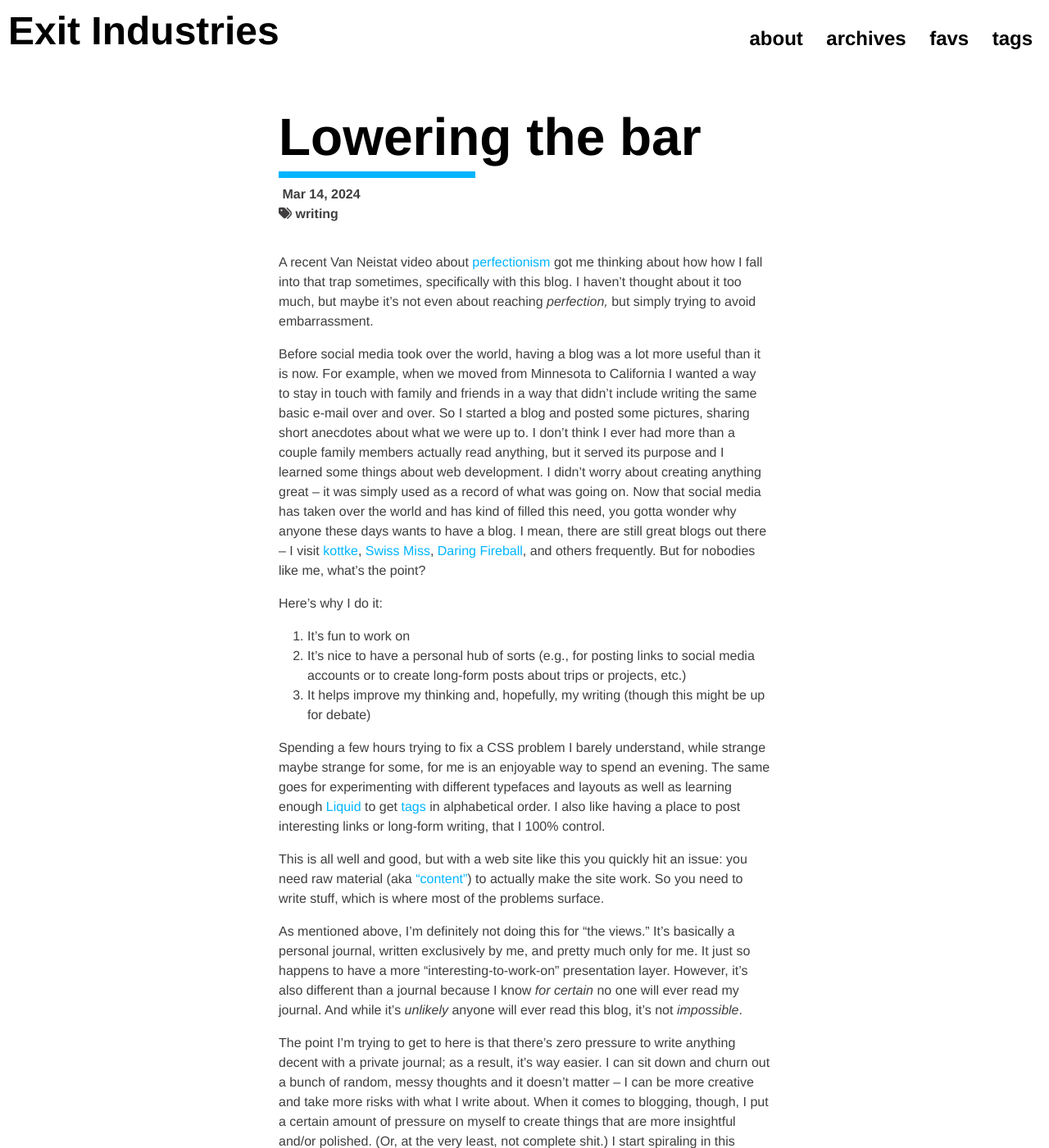
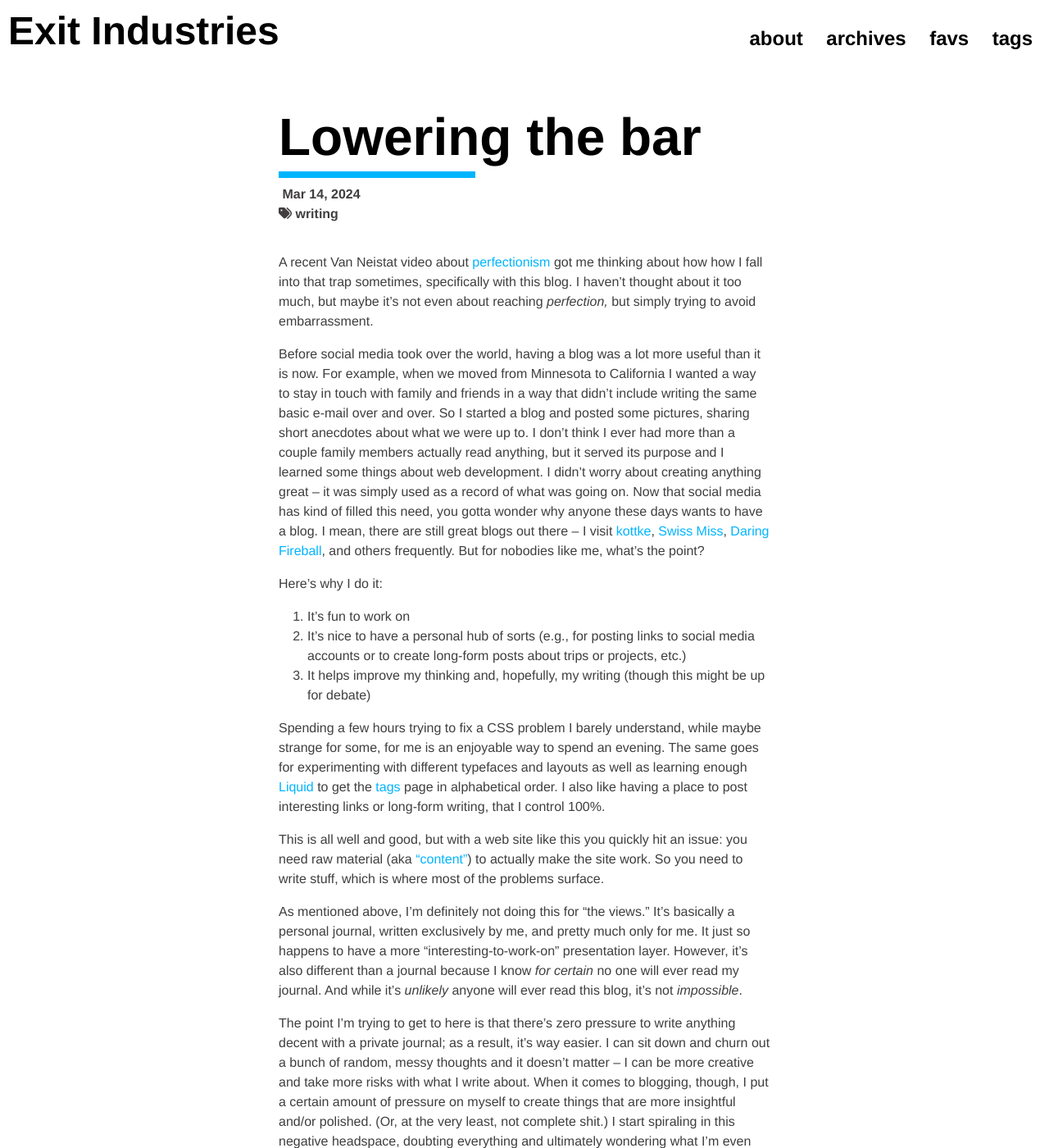
Before and after one commit to mps75/exit_industries, a Jekyll site: the page built from _posts/2024-03-14-lowering-the-bar.md, in a window 1280 px wide and 1400 px high. Shown: the whole window at 82% size. Built offline with Jekyll 4.4.1, drawn with Linux system fonts in a browser that asks for light colours.

Commit message:
Update 2024-03-14-lowering-the-bar.md

```diff
--- a/_posts/2024-03-14-lowering-the-bar.md
+++ b/_posts/2024-03-14-lowering-the-bar.md
@@ -8,14 +8,14 @@ hidden: false
 
 A recent Van Neistat video about [perfectionism](https://www.youtube.com/watch?v=dBqK6e9A9bE) got me thinking about how how I fall into that trap sometimes, specifically with this blog.  I haven’t thought about it too much, but maybe it’s not even about reaching *perfection,* but simply trying to avoid embarrassment.
 
-Before social media took over the world, having a blog was a lot more useful than it is now.  For example, when we moved from Minnesota to California I wanted a way to stay in touch with family and friends in a way that didn’t include writing the same basic e-mail over and over.  So I started a blog and posted some pictures, sharing short anecdotes about what we were up to.  I don’t think I ever had more than a couple family members actually read anything, but it served its purpose and I learned some things about web development.  I didn't worry about creating anything great -- it was simply used as a record of what was going on.  Now that social media has taken over the world and has kind of filled this need, you gotta wonder why anyone these days wants to have a blog.  I mean, there are still great blogs out there -- I visit [kottke](https://kottke.org), [Swiss Miss](https://www.swiss-miss.com), [Daring Fireball](https://daringfireball.net), and others frequently.  But for nobodies like me, what’s the point?
+Before social media took over the world, having a blog was a lot more useful than it is now.  For example, when we moved from Minnesota to California I wanted a way to stay in touch with family and friends in a way that didn’t include writing the same basic e-mail over and over.  So I started a blog and posted some pictures, sharing short anecdotes about what we were up to.  I don’t think I ever had more than a couple family members actually read anything, but it served its purpose and I learned some things about web development.  I didn't worry about creating anything great -- it was simply used as a record of what was going on.  Now that social media has kind of filled this need, you gotta wonder why anyone these days wants to have a blog.  I mean, there are still great blogs out there -- I visit [kottke](https://kottke.org), [Swiss Miss](https://www.swiss-miss.com), [Daring Fireball](https://daringfireball.net), and others frequently.  But for nobodies like me, what’s the point?
 
 Here’s why I do it:
 1. It’s fun to work on
 2. It’s nice to have a personal hub of sorts (e.g., for posting links to social media accounts or to create long-form posts about trips or projects, etc.)
 3. It helps improve my thinking and, hopefully, my writing (though this might be up for debate)
 
-Spending a few hours trying to fix a CSS problem I barely understand, while strange maybe strange for some, for me is an enjoyable way to spend an evening.  The same goes for experimenting with different typefaces and layouts as well as learning enough [Liquid](https://shopify.github.io/liquid/) to get [tags]({{ '/tags' | prepend: site.baseurl }}) in alphabetical order.  I also like having a place to post interesting links or long-form writing, that I 100% control.
+Spending a few hours trying to fix a CSS problem I barely understand, while maybe strange for some, for me is an enjoyable way to spend an evening.  The same goes for experimenting with different typefaces and layouts as well as learning enough [Liquid](https://shopify.github.io/liquid/) to get the [tags]({{ '/tags' | prepend: site.baseurl }}) page in alphabetical order.  I also like having a place to post interesting links or long-form writing, that I control 100%.
 
 This is all well and good, but with a web site like this you quickly hit an issue: you need raw material (aka ["content"](https://writingcooperative.com/dont-call-it-content-7ff5947ae69c)) to actually make the site work.  So you need to write stuff, which is where most of the problems surface.
 
```
